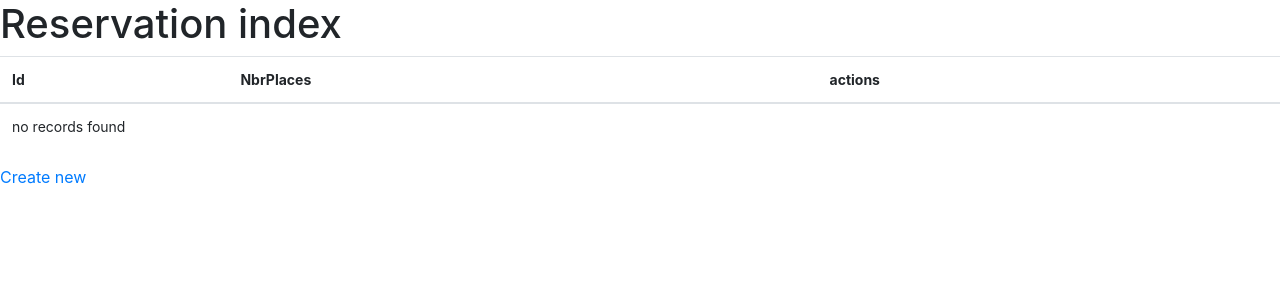
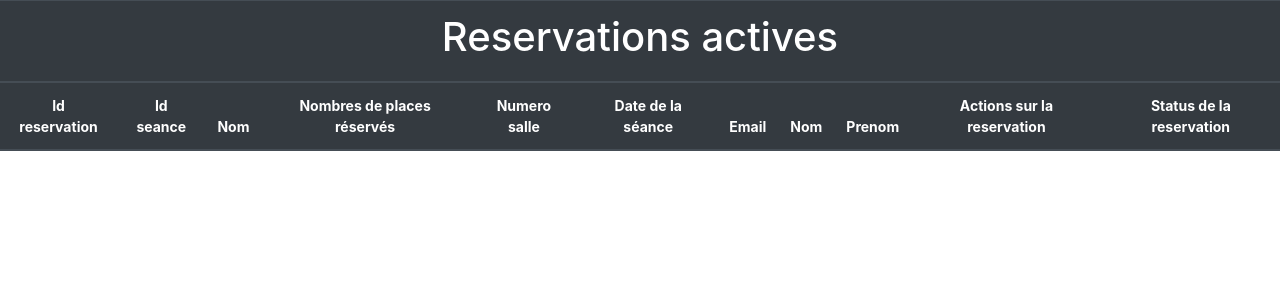
Before and after one commit to Rom10811/Cinema, a Symfony app: template templates/reservation/index.html.twig in a window 1280 px wide. Shown: the part 92-392 px from the top of the page. Run offline with Twig, Linux system fonts and the light colour scheme; the template is opened without the code that fills it, so the values that code supplies are empty; some libraries are stand-ins or nearby versions.

Commit message:
7 commit

```diff
--- a/templates/reservation/index.html.twig
+++ b/templates/reservation/index.html.twig
@@ -3,33 +3,59 @@
 {% block title %}Reservation index{% endblock %}
 
 {% block body %}
-    <h1>Reservation index</h1>
-
-    <table class="table">
+    <table class="table table-striped table-dark" style="text-align: center">
         <thead>
+        <tr>
+            <th colspan="11"><h1>Reservations actives</h1></th>
+        </tr>
             <tr>
-                <th>Id</th>
-                <th>NbrPlaces</th>
-                <th>actions</th>
+                <th>Id reservation</th>
+                <th>Id seance</th>
+                <th>Nom</th>
+                <th>Nombres de places réservés</th>
+                <th>Numero salle</th>
+                <th>Date de la séance</th>
+                <th>Email</th>
+                <th>Nom</th>
+                <th>Prenom</th>
+                <th>Actions sur la reservation</th>
+                <th>Status de la reservation</th>
             </tr>
         </thead>
         <tbody>
         {% for reservation in reservations %}
+            {% if "now"|date('U') > reservation.idFilm.heure|date('U') or reservation.Etat == 2%}
+
+        {% else %}
             <tr>
                 <td>{{ reservation.id }}</td>
+                <td>{{ reservation.idFilm.id }}</td>
+                <td>{{ reservation.idFilm.idFilm.Nom }}</td>
                 <td>{{ reservation.NbrPlaces }}</td>
+                <td>{{ reservation.idFilm.idSalle.Numero }}</td>
+                <td>{{ reservation.idFilm.heure|date('Y-m-d h:i:s') }}</td>
+                <td>{{ reservation.idUser.email }}</td>
+                <td>{{ reservation.idUser.nom }}</td>
+                <td>{{ reservation.idUser.prenom }}</td>
                 <td>
-                    <a href="{{ path('reservation_show', {'id': reservation.id}) }}">show</a>
-                    <a href="{{ path('reservation_edit', {'id': reservation.id}) }}">edit</a>
+                    {% if reservation.Etat == 0 %}
+                        <a class="btn btn-danger" href="{{ path('reservation_cancel', {'idreservation': reservation.id, 'idseance': reservation.idFilm.id, 'nbr': reservation.NbrPlaces}) }}">Annuler</a>
+                    {% else %}
+                        <a class="btn btn-danger" href="{{ path('reservation_cancel', {'idreservation': reservation.id, 'idseance': reservation.idFilm.id, 'nbr': reservation.NbrPlaces}) }}">Annuler</a>
+                        <a class="btn btn-success" href="{{ path('reservation_valider',{'idreservation': reservation.id}) }}">Valider</a>
+                    {% endif%}
                 </td>
+                <td>
+                    {% if reservation.Etat == 0 %}
+                        <span class="badge badge-pill badge-success">Reservé</span>
+                    {% elseif reservation.Etat == 1 %}
+                        <span class="badge badge-pill badge-warning">En cours de validation</span>
+                    {% else %}
+                        <span class="badge badge-pill badge-danger">Annulé</span>
+                    {% endif %}</td>
             </tr>
-        {% else %}
-            <tr>
-                <td colspan="3">no records found</td>
-            </tr>
+        {% endif %}
         {% endfor %}
         </tbody>
     </table>
-
-    <a href="{{ path('reservation_new') }}">Create new</a>
 {% endblock %}
```
Also changed, not shown: src/Controller/ReservationController.php (+23 -0 lines), src/Repository/ReservationRepository.php (+49 -0 lines).
